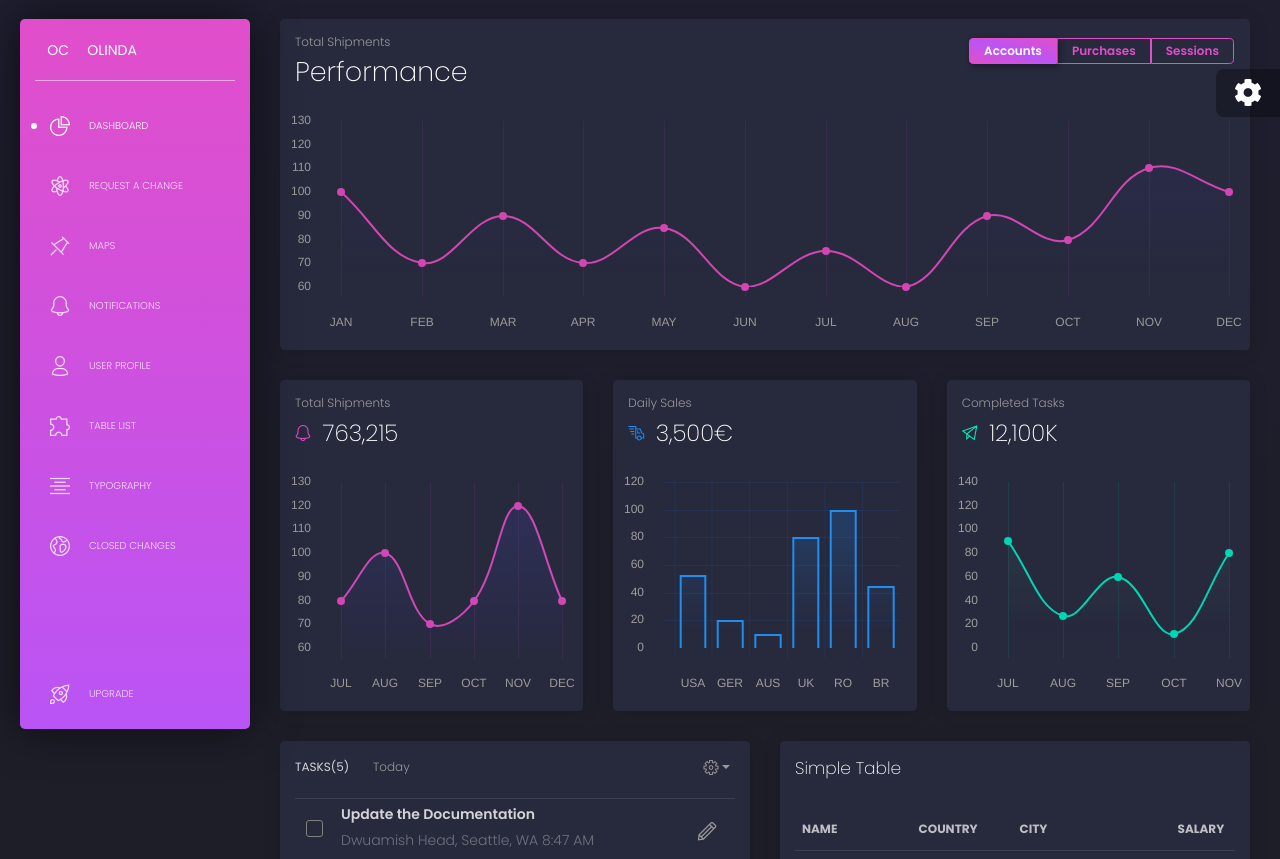
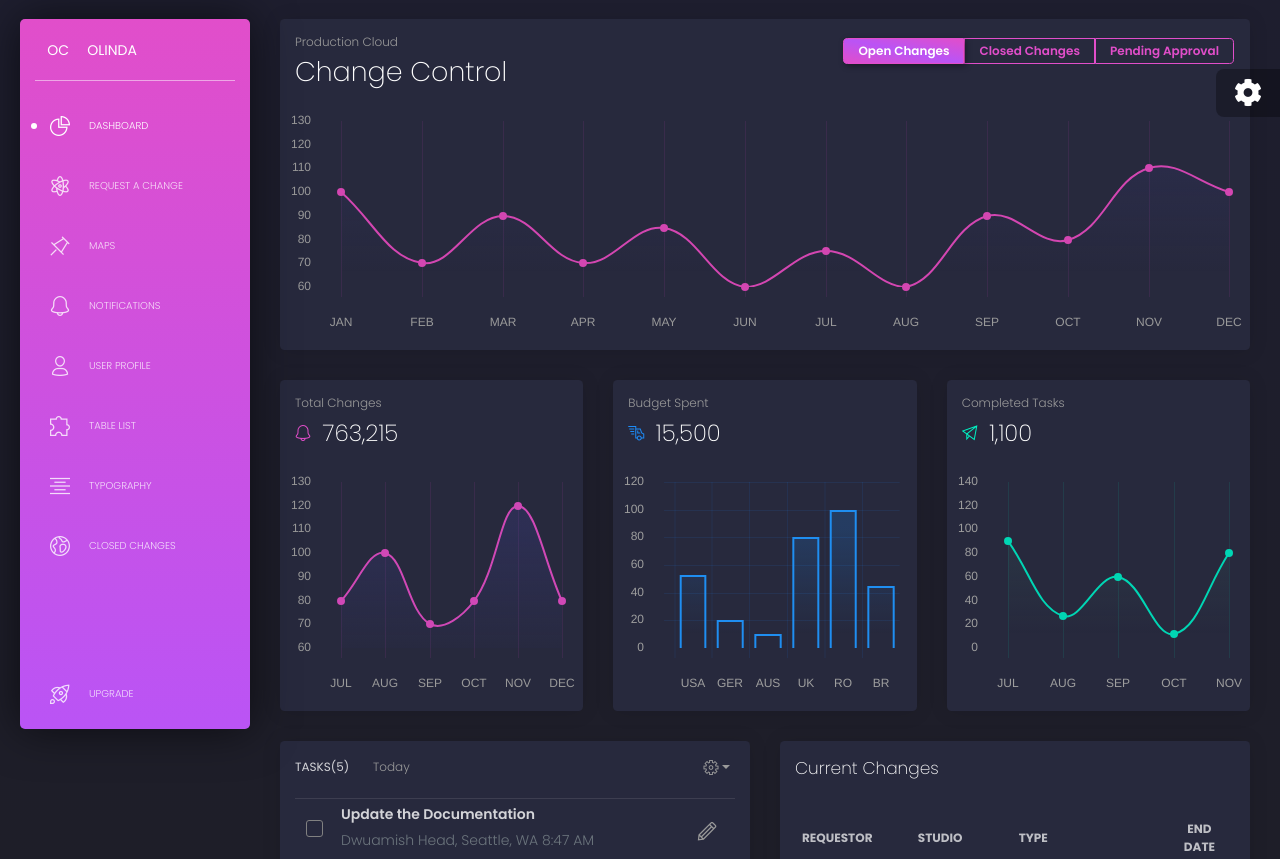
Before and after one commit to Olinda73/KXASCC, a website: page index.html in a window 1280 px wide. Shown: the part 61-920 px from the top of the page. Drawn offline with Linux system fonts and the light colour scheme; some packages are replaced by stand-ins of ours.

Commit message:
added google api

```diff
--- a/index.html
+++ b/index.html
@@ -186,28 +186,28 @@ This was made with lots of love and frustration by the quiet girl in the corner
               <div class="card-header ">
                 <div class="row">
                   <div class="col-sm-6 text-left">
-                    <h5 class="card-category">Total Shipments</h5>
-                    <h2 class="card-title">Performance</h2>
+                    <h5 class="card-category">Production Cloud</h5>
+                    <h2 class="card-title">Change Control</h2>
                   </div>
                   <div class="col-sm-6">
                     <div class="btn-group btn-group-toggle float-right" data-toggle="buttons">
                       <label class="btn btn-sm btn-primary btn-simple active" id="0">
                         <input type="radio" name="options" checked>
-                        <span class="d-none d-sm-block d-md-block d-lg-block d-xl-block">Accounts</span>
+                        <span class="d-none d-sm-block d-md-block d-lg-block d-xl-block">Open Changes</span>
                         <span class="d-block d-sm-none">
                           <i class="olinda-icons icon-single-02"></i>
                         </span>
                       </label>
                       <label class="btn btn-sm btn-primary btn-simple" id="1">
                         <input type="radio" class="d-none d-sm-none" name="options">
-                        <span class="d-none d-sm-block d-md-block d-lg-block d-xl-block">Purchases</span>
+                        <span class="d-none d-sm-block d-md-block d-lg-block d-xl-block">Closed Changes</span>
                         <span class="d-block d-sm-none">
                           <i class="olinda-icons icon-gift-2"></i>
                         </span>
                       </label>
                       <label class="btn btn-sm btn-primary btn-simple" id="2">
                         <input type="radio" class="d-none" name="options">
-                        <span class="d-none d-sm-block d-md-block d-lg-block d-xl-block">Sessions</span>
+                        <span class="d-none d-sm-block d-md-block d-lg-block d-xl-block">Pending Approval</span>
                         <span class="d-block d-sm-none">
                           <i class="olinda-icons icon-tap-02"></i>
                         </span>
@@ -228,7 +228,7 @@ This was made with lots of love and frustration by the quiet girl in the corner
           <div class="col-lg-4">
             <div class="card card-chart">
               <div class="card-header">
-                <h5 class="card-category">Total Shipments</h5>
+                <h5 class="card-category">Total Changes</h5>
                 <h3 class="card-title"><i class="olinda-icons icon-bell-55 text-primary"></i> 763,215</h3>
               </div>
               <div class="card-body">
@@ -241,8 +241,8 @@ This was made with lots of love and frustration by the quiet girl in the corner
           <div class="col-lg-4">
             <div class="card card-chart">
               <div class="card-header">
-                <h5 class="card-category">Daily Sales</h5>
-                <h3 class="card-title"><i class="olinda-icons icon-delivery-fast text-info"></i> 3,500€</h3>
+                <h5 class="card-category">Budget Spent</h5>
+                <h3 class="card-title"><i class="olinda-icons icon-delivery-fast text-info"></i> 15,500</h3>
               </div>
               <div class="card-body">
                 <div class="chart-area">
@@ -255,7 +255,7 @@ This was made with lots of love and frustration by the quiet girl in the corner
             <div class="card card-chart">
               <div class="card-header">
                 <h5 class="card-category">Completed Tasks</h5>
-                <h3 class="card-title"><i class="olinda-icons icon-send text-success"></i> 12,100K</h3>
+                <h3 class="card-title"><i class="olinda-icons icon-send text-success"></i> 1,100</h3>
               </div>
               <div class="card-body">
                 <div class="chart-area">
@@ -421,7 +421,7 @@ This was made with lots of love and frustration by the quiet girl in the corner
           <div class="col-lg-6 col-md-12">
             <div class="card ">
               <div class="card-header">
-                <h4 class="card-title"> Simple Table</h4>
+                <h4 class="card-title"> Current Changes</h4>
               </div>
               <div class="card-body">
                 <div class="table-responsive">
@@ -429,16 +429,16 @@ This was made with lots of love and frustration by the quiet girl in the corner
                     <thead class=" text-primary">
                       <tr>
                         <th>
-                          Name
+                          Requestor
                         </th>
                         <th>
-                          Country
+                          Studio
                         </th>
                         <th>
-                          City
+                          Type
                         </th>
                         <th class="text-center">
-                          Salary
+                          End Date
                         </th>
                       </tr>
                     </thead>
@@ -618,7 +618,7 @@ This was made with lots of love and frustration by the quiet girl in the corner
   <script src="assets/js/plugins/perfect-scrollbar.jquery.min.js"></script>
   <!--  Google Maps Plugin    -->
   <!-- Place this tag in your head or just before your close body tag. -->
-  <script src="https://maps.googleapis.com/maps/api/js?key=AIzaSyCeQugBnYn875ftXmOC7h3hNWGGMrz-8HI"></script>
+  <script src="https://maps.googleapis.com/maps/api/js?key=AIzaSyD1HKZHWEbE5xm1Kbz9BdVLmX6cAwmkJoY"></script>
   <!-- Chart JS -->
   <script src="assets/js/plugins/chartjs.min.js"></script>
   <!--  Notifications Plugin    -->
```
Also changed, not shown: pages/changerequestform.html (+1 -1 lines), pages/map.html (+1 -1 lines), pages/notifications.html (+1 -1 lines), pages/tables.html (+1 -1 lines), pages/typography.html (+1 -1 lines), pages/upgrade.html (+1 -1 lines), pages/user.html (+1 -1 lines).
